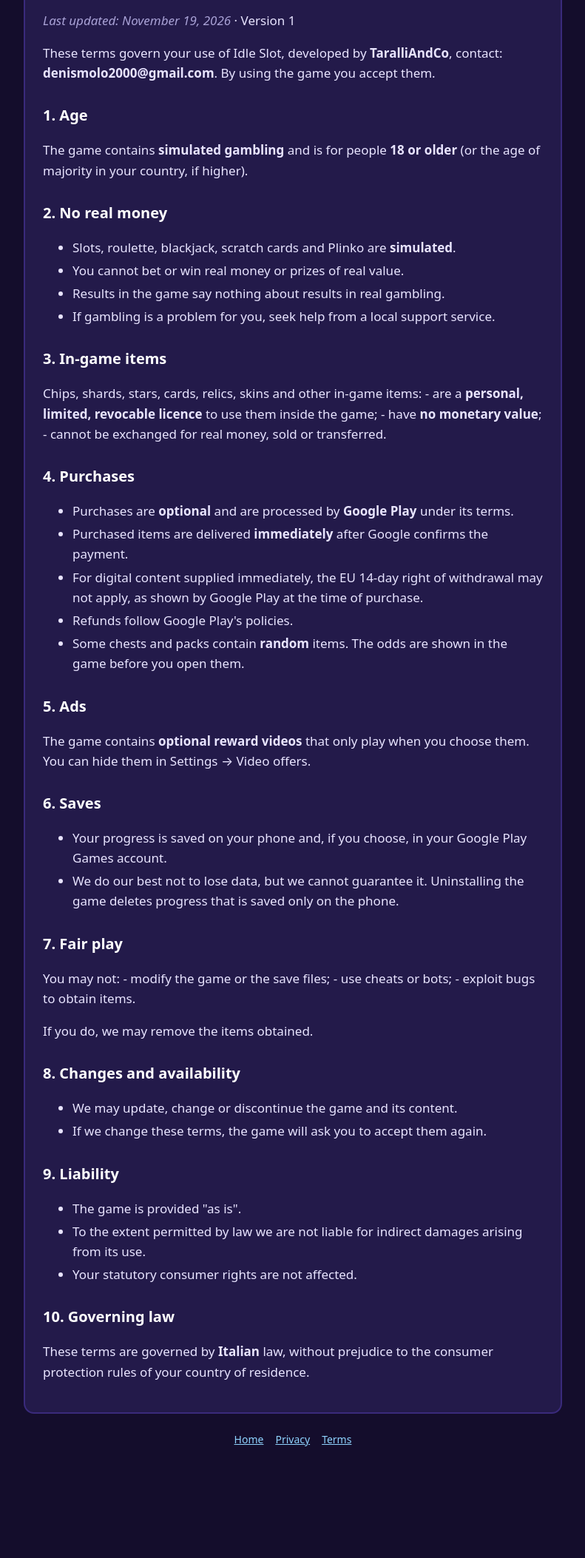
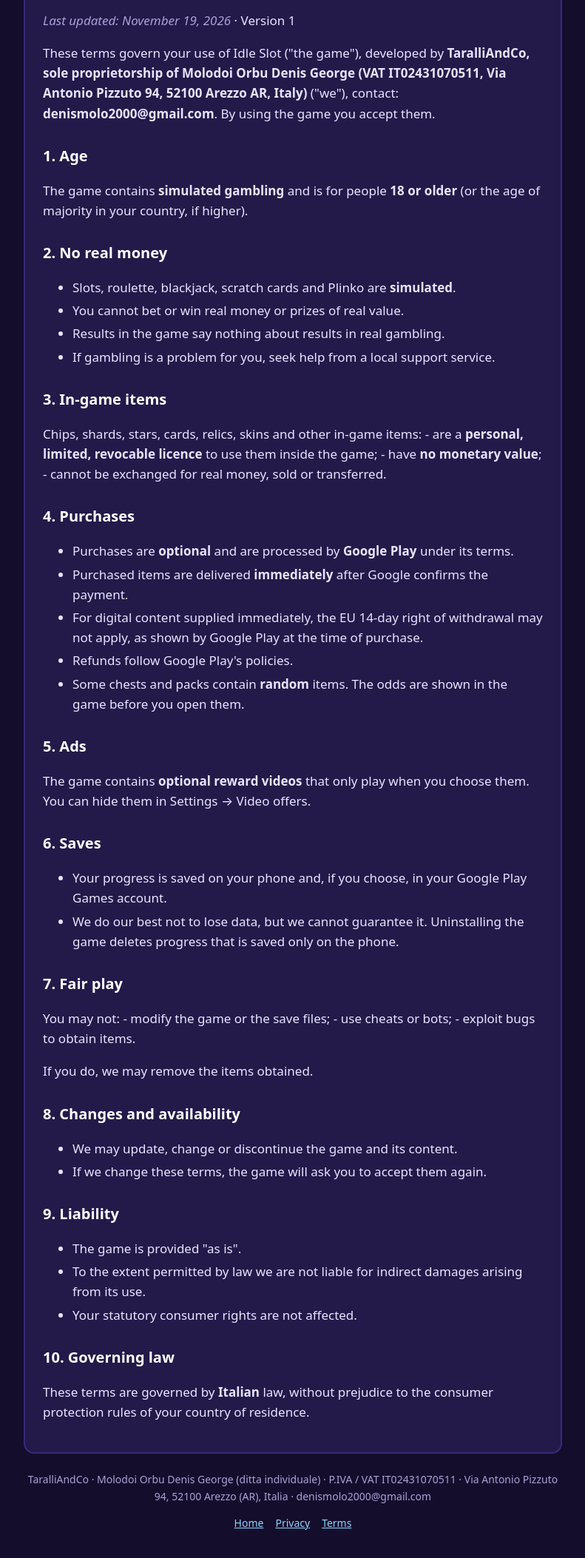
Before and after one commit to DenisMolo/denismolo.github.io, a plain HTML site: page termini.html in a window 1280 px wide. Shown: the part 174-2280 px from the top of the page at 74% size, without its empty margins (244-1035 px from the left). Before the commit the page ends 2195 px from the top, so only its background shows below. Drawn offline with Linux system fonts and the light colour scheme.

Commit message:
Add files via upload

```diff
--- a/termini.html
+++ b/termini.html
@@ -32,8 +32,8 @@ footer a{margin:0 8px}
 <div class="lingue"><button value="it">IT</button><button value="en">EN</button></div></header>
 <main><div data-lingua="it"><h1>Termini di servizio — Idle Slot</h1>
 <p><em>Ultimo aggiornamento: 19 novembre 2026</em> · Versione 1</p>
-<p>Questi termini regolano l'uso di Idle Slot, sviluppato da <strong>TaralliAndCo</strong>
-, contatto: <strong>denismolo2000@gmail.com</strong>. Usando il gioco li accetti.</p>
+<p>Questi termini regolano l'uso di Idle Slot ("il gioco"), sviluppato da <strong>TaralliAndCo, ditta individuale di Molodoi Orbu Denis George (P.IVA 02431070511, Via Antonio Pizzuto 94, 52100 Arezzo AR, Italia)</strong>
+("noi"), contatto: <strong>denismolo2000@gmail.com</strong>. Usando il gioco li accetti.</p>
 <h2>1. Età</h2>
 <p>Il gioco contiene <strong>gioco d'azzardo simulato</strong> ed è riservato a chi ha <strong>almeno 18 anni</strong>
 (o la maggiore età del tuo Paese, se più alta).</p>
@@ -90,7 +90,7 @@ nasconderli in Impostazioni → Offerte video.</p>
 <p>Questi termini sono regolati dalla legge <strong>italiana</strong>. Restano salve le norme a tutela dei
 consumatori del Paese in cui vivi.</p></div><div data-lingua="en" hidden><h1>Terms of Service — Idle Slot</h1>
 <p><em>Last updated: November 19, 2026</em> · Version 1</p>
-<p>These terms govern your use of Idle Slot, developed by <strong>TaralliAndCo</strong>,
+<p>These terms govern your use of Idle Slot ("the game"), developed by <strong>TaralliAndCo, sole proprietorship of Molodoi Orbu Denis George (VAT IT02431070511, Via Antonio Pizzuto 94, 52100 Arezzo AR, Italy)</strong> ("we"),
 contact: <strong>denismolo2000@gmail.com</strong>. By using the game you accept them.</p>
 <h2>1. Age</h2>
 <p>The game contains <strong>simulated gambling</strong> and is for people <strong>18 or older</strong> (or the age of majority
@@ -146,7 +146,7 @@ in Settings → Video offers.</p>
 <h2>10. Governing law</h2>
 <p>These terms are governed by <strong>Italian</strong> law, without prejudice to the consumer protection rules
 of your country of residence.</p></div></main>
-<footer><a href="index.html">Home</a><a href="privacy.html">Privacy</a><a href="termini.html"><span data-lingua="it">Termini</span><span data-lingua="en" hidden>Terms</span></a></footer>
+<footer><p>TaralliAndCo · Molodoi Orbu Denis George (ditta individuale) · P.IVA / VAT IT02431070511 · Via Antonio Pizzuto 94, 52100 Arezzo (AR), Italia · denismolo2000@gmail.com</p><a href="index.html">Home</a><a href="privacy.html">Privacy</a><a href="termini.html"><span data-lingua="it">Termini</span><span data-lingua="en" hidden>Terms</span></a></footer>
 </div>
 <script>
 (function(){
```
Also changed, not shown: index.html (+1 -1 lines), privacy.html (+4 -4 lines).
